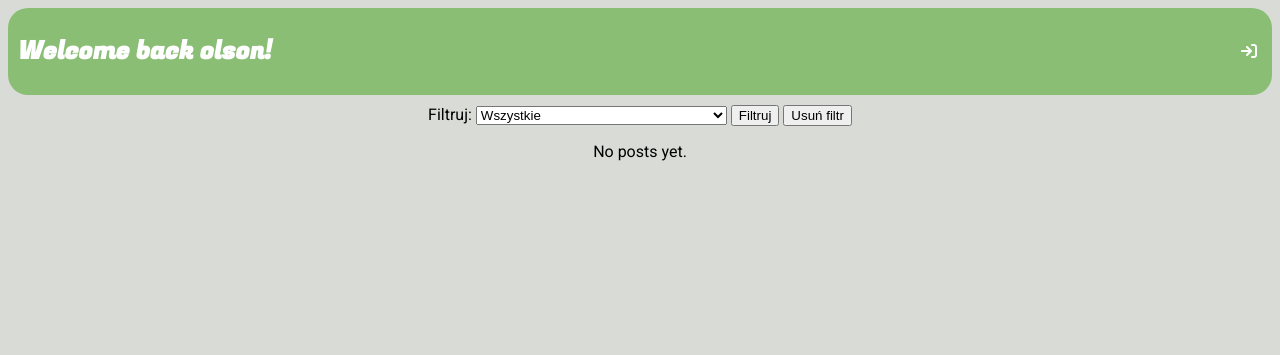
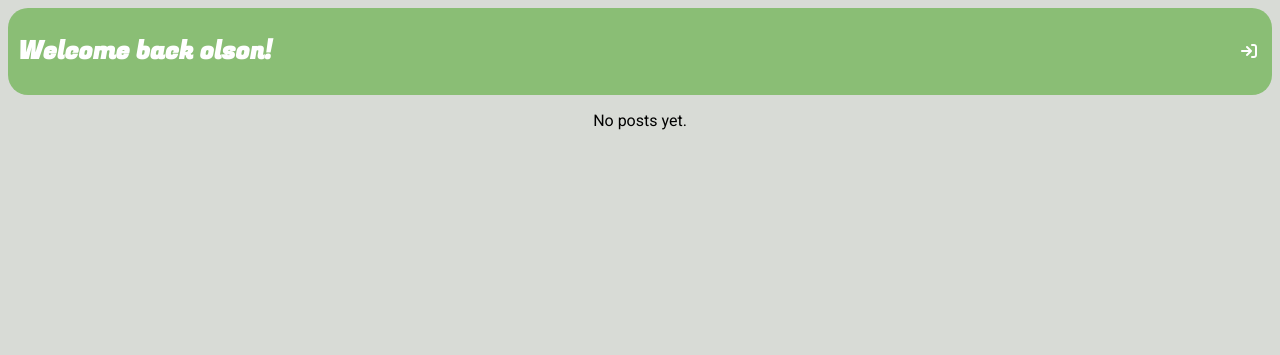
Before and after one commit to xAleksandrax/JSONPlaceholder-Viewer, a Django app: page / in a window 1280 px wide. Shown: the top 355 px of the page. Run offline with Django 4.2, Linux system fonts and the light colour scheme; a user stored in the database is signed in; data that the repository does not hold is empty; some libraries are stand-ins or nearby versions.

Commit message:
fixes added

```diff
--- a/base/templates/posts.html
+++ b/base/templates/posts.html
@@ -17,18 +17,6 @@
     </div>
 </div>
 
-<!-- filtrowanie -->
-<div class="filters">
-  <label for="filter-select">Filtruj:</label>
-  <select id="filter-select">
-    <option value="">Wszystkie</option>
-    <option value="1">Krótkie posty (mniej niż 100 znaków)</option>
-    <option value="2">Średnie posty (od 100 do 200 znaków)</option>
-    <option value="3">Długie posty (więcej niż 200 znaków)</option>
-  </select>
-  <button id="filter-btn">Filtruj</button>
-  <button id="clear-btn">Usuń filtr</button>
-</div>
 
 <div class="posts-container">
   {% for post in posts %}
```
